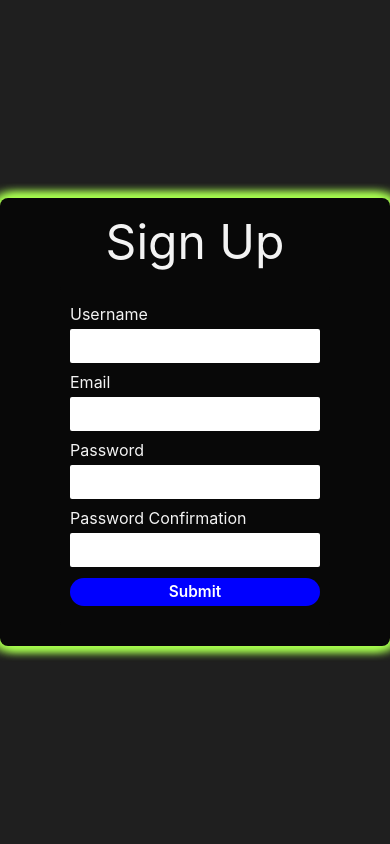
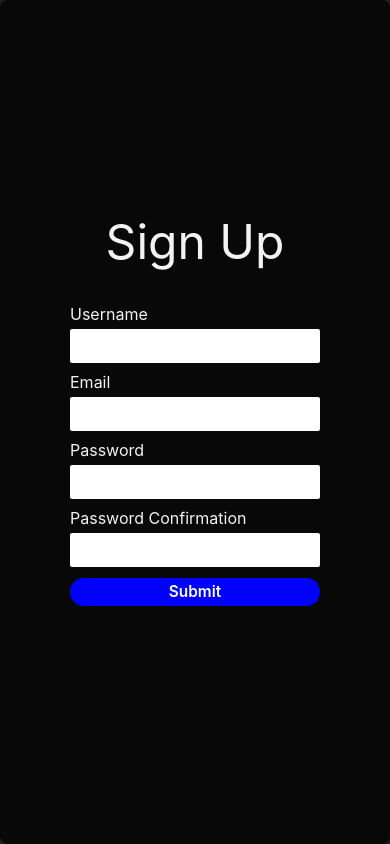
Before and after one commit to social-media-app-project/social-media-app, a React (Create React App) app in the folder frontend/: page /signup in a window 390 px wide. Built offline with nearby package versions, Linux system fonts and the light colour scheme.

Commit message:
added media query for large screen size

```diff
--- a/frontend/src/components/SignUpPage/SignUpPagePanel/SignUpPagePanel.module.css
+++ b/frontend/src/components/SignUpPage/SignUpPagePanel/SignUpPagePanel.module.css
@@ -14,3 +14,12 @@
 .signup-heading {
   font-size: 3rem;
 }
+
+@media (max-width: 900px) {
+  .panel-container {
+    border-radius: none;
+    box-shadow: none;
+    min-height: 100vh;
+    width: 100vw;
+  }
+}
```
